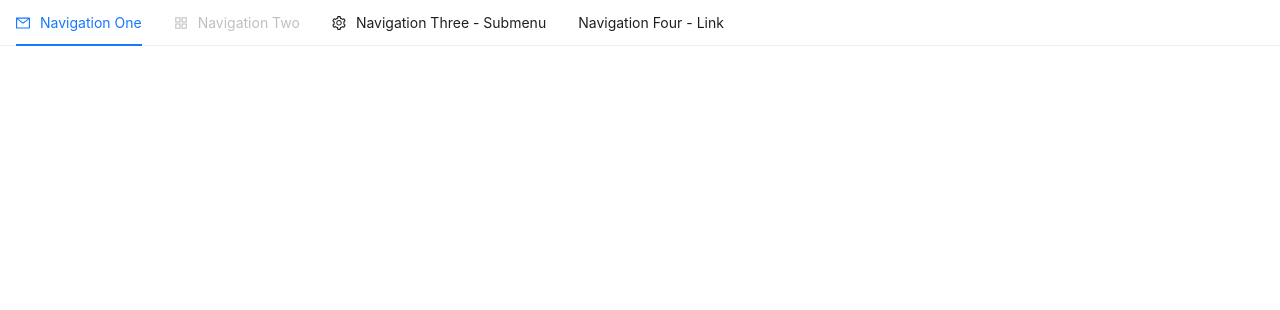
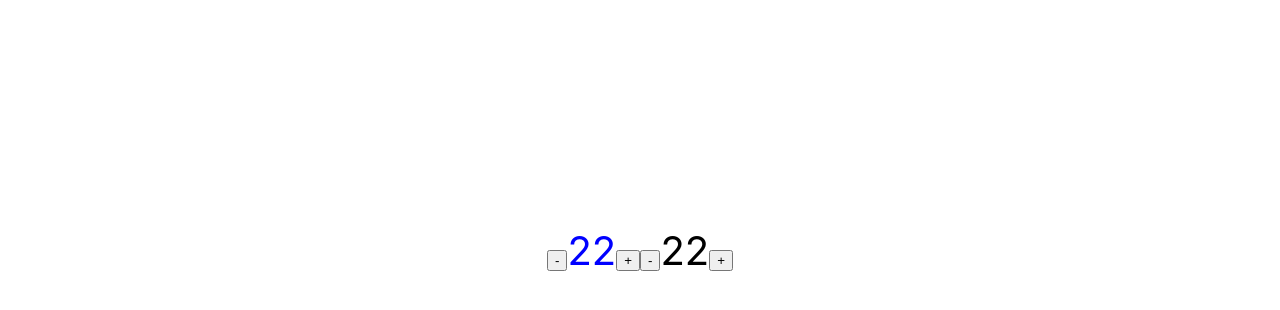
Before and after one commit to J2do/my-app, a React (Create React App) app: page / in a window 1280 px wide. Shown: the top 310 px of the page. Built offline with nearby package versions, Linux system fonts and the light colour scheme.

Commit message:
добавил счетчики

```diff
--- a/src/App.tsx
+++ b/src/App.tsx
@@ -1,84 +1,21 @@
-import React, { useState } from "react";
-import {
-  AppstoreOutlined,
-  MailOutlined,
-  SettingOutlined,
-} from "@ant-design/icons";
-import type { MenuProps } from "antd";
-import { Menu } from "antd";
-
-const items: MenuProps["items"] = [
-  {
-    label: "Navigation One",
-    key: "mail",
-    icon: <MailOutlined />,
-  },
-  {
-    label: "Navigation Two",
-    key: "app",
-    icon: <AppstoreOutlined />,
-    disabled: true,
-  },
-  {
-    label: "Navigation Three - Submenu",
-    key: "SubMenu",
-    icon: <SettingOutlined />,
-    children: [
-      {
-        type: "group",
-        label: "Item 1",
-        children: [
-          {
-            label: "Option 1",
-            key: "setting:1",
-          },
-          {
-            label: "Option 2",
-            key: "setting:2",
-          },
-        ],
-      },
-      {
-        type: "group",
-        label: "Item 2",
-        children: [
-          {
-            label: "Option 3",
-            key: "setting:3",
-          },
-          {
-            label: "Option 4",
-            key: "setting:4",
-          },
-        ],
-      },
-    ],
-  },
-  {
-    label: (
-      <a href="https://ant.design" target="_blank" rel="noopener noreferrer">
-        Navigation Four - Link
-      </a>
-    ),
-    key: "alipay",
-  },
-];
+import React from "react";
+import { Counter } from "./components/Counter/Counter";
+import { CounterFC } from "./components/CounterFC/CounterFC";
 
 const App: React.FC = () => {
-  const [current, setCurrent] = useState("mail");
-
-  const onClick: MenuProps["onClick"] = (e) => {
-    console.log("click ", e);
-    setCurrent(e.key);
-  };
-
   return (
-    <Menu
-      onClick={onClick}
-      selectedKeys={[current]}
-      mode="horizontal"
-      items={items}
-    />
+    <div
+      style={{
+        display: "flex",
+        justifyContent: "center",
+        alignItems: "center",
+        height: "500px",
+        fontSize: "40px",
+      }}
+    >
+      <Counter initialCount={15} />
+      <CounterFC initialCount={15} />
+    </div>
   );
 };
 
--- /dev/null
+++ b/src/components/Counter/Counter.css
@@ -0,0 +1,3 @@
+.counter {
+  color: blue;
+}
--- /dev/null
+++ b/src/components/Counter/Counter.tsx
@@ -0,0 +1,48 @@
+import React from "react";
+import "./Counter.css";
+
+interface IProps {
+  initialCount: number;
+}
+
+export class Counter extends React.Component<IProps> {
+  private timer: NodeJS.Timer | null = null;
+  public readonly state = { count: this.props.initialCount };
+
+  constructor(props: IProps) {
+    super(props);
+
+    this.handleClickMinus = this.handleClickMinus.bind(this);
+    this.handleClickPlus = this.handleClickPlus.bind(this);
+  }
+
+  componentDidMount() {
+    this.timer = setInterval(() => {
+      this.setState({ count: this.state.count + 1 });
+    }, 1000);
+  }
+
+  componentWillUnmount() {
+    if (this.timer) {
+      clearInterval(this.timer);
+    }
+  }
+
+  private handleClickMinus() {
+    this.setState({ count: this.state.count - 100 });
+  }
+
+  private handleClickPlus() {
+    this.setState({ count: this.state.count + 100 });
+  }
+
+  render() {
+    return (
+      <div className="counter">
+        <button onClick={this.handleClickMinus}>-</button>
+        {this.state.count}
+        <button onClick={this.handleClickPlus}>+</button>
+      </div>
+    );
+  }
+}
--- /dev/null
+++ b/src/components/CounterFC/CounterFC.tsx
@@ -0,0 +1,30 @@
+import { useEffect } from "react";
+import { useState } from "react";
+
+interface IProps {
+  initialCount: number;
+}
+
+export const CounterFC: React.FC<IProps> = ({ initialCount }) => {
+  const [count, setCount] = useState(initialCount);
+
+  useEffect(() => {
+    const timer = setInterval(() => {
+      setCount((prevCount) => prevCount + 1);
+    }, 1000);
+
+    return () => clearInterval(timer);
+  }, []);
+
+  return (
+    <div>
+      <button onClick={() => setCount((prevCount) => prevCount - 100)}>
+        -
+      </button>
+      {count}
+      <button onClick={() => setCount((prevCount) => prevCount + 100)}>
+        +
+      </button>
+    </div>
+  );
+};
```
Also changed, not shown: src/Appss.tsx (deleted, +0 -33 lines), src/components/CounterFC/CounterFC.css (added).
